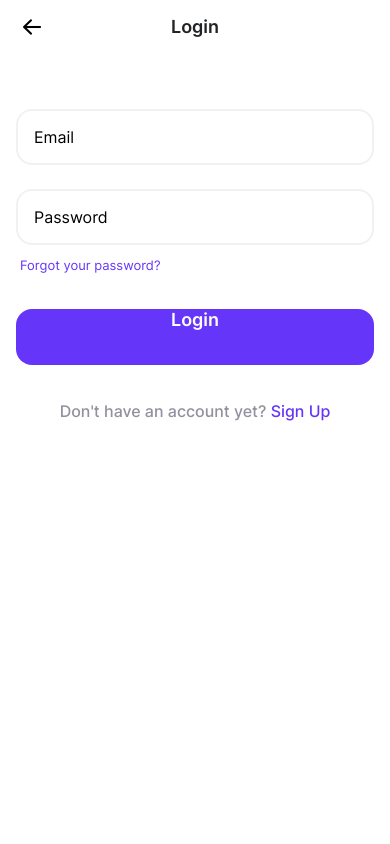
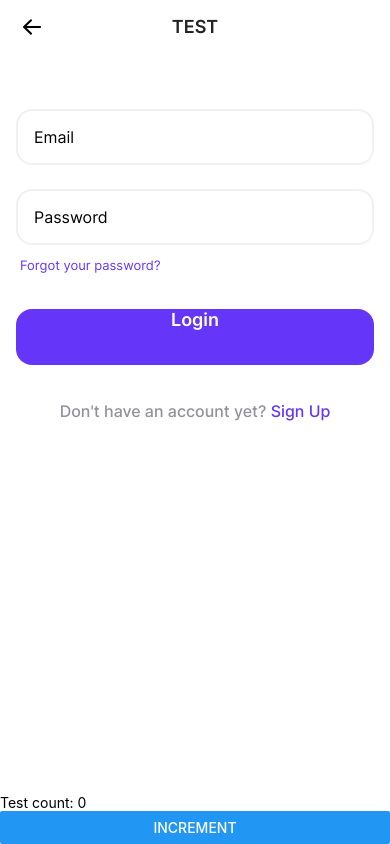
Before and after one commit to techstartucalgary/EasyMeal, a React Native app: screen / in a window 390 px wide. Built offline with nearby package versions, Linux system fonts and the light colour scheme.

Commit message:
Initial Context test

```diff
--- a/App.tsx
+++ b/App.tsx
@@ -2,6 +2,7 @@ import { StatusBar } from "expo-status-bar";
 import { StyleSheet, Text, View } from "react-native";
 
 import LoginPage from "./components/LoginPage";
+import { CounterContextProvider } from "./contexts/CounterContext";
 
 export default function App() {
   /*
@@ -11,7 +12,11 @@ export default function App() {
   </View>
   */
 
-  return <LoginPage />;
+  return (
+    <CounterContextProvider>
+      <LoginPage />
+    </CounterContextProvider>
+  );
 }
 
 const styles = StyleSheet.create({
--- a/components/LoginPage.tsx
+++ b/components/LoginPage.tsx
@@ -13,6 +13,8 @@ import {
 import { useFonts } from "expo-font";
 import AntDesign from "@expo/vector-icons/AntDesign";
 
+import { CounterContext } from "../contexts/CounterContext";
+
 function LoginPage() {
   const [fontsLoaded] = useFonts({
     "Inter-SemiBold": require("../assets/fonts/Inter-SemiBold.ttf"),
@@ -24,6 +26,8 @@ function LoginPage() {
     return null;
   }
 
+  const { count, increment, decrement } = React.useContext(CounterContext);
+
   return (
     <SafeAreaView style={styles.loginContainer}>
       <View style={styles.loginHeader}>
@@ -33,7 +37,7 @@ function LoginPage() {
           color="black"
           style={styles.backButton}
         />
-        <Text style={styles.loginText}>Login</Text>
+        <Text style={styles.loginText}>TEST</Text>
       </View>
       <TextInput
         style={[styles.loginInput, styles.emailInput]}
@@ -49,6 +53,8 @@ function LoginPage() {
         <Text style={styles.signupText}>Don't have an account yet?</Text>
         <Text style={[styles.signupText, styles.signupButton]}> Sign Up</Text>
       </View>
+      <Text>{`Test count: ${count}`}</Text>
+      <Button title="Increment" onPress={increment} />
     </SafeAreaView>
   );
 }
--- /dev/null
+++ b/contexts/CounterContext.tsx
@@ -0,0 +1,42 @@
+import React from "react";
+
+// Global state object
+const initialCounterState = {
+  count: 0,
+};
+
+const counterContextWrapper = (component?: React.Component) => ({
+  ...initialCounterState,
+  increment: () => {
+    initialCounterState.count += 1;
+    component?.setState({ context: counterContextWrapper(component) });
+  },
+  decrement: () => {
+    initialCounterState.count -= 1;
+    component?.setState({ context: counterContextWrapper(component) });
+  },
+});
+
+type CounterContext = ReturnType<typeof counterContextWrapper>;
+
+export const CounterContext = React.createContext<CounterContext>(
+  counterContextWrapper()
+);
+
+interface CounterState {
+  context: CounterContext;
+}
+
+export class CounterContextProvider extends React.Component {
+  state: CounterState = {
+    context: counterContextWrapper(this),
+  };
+
+  render() {
+    return (
+      <CounterContext.Provider value={this.state.context}>
+        {this.props.children}
+      </CounterContext.Provider>
+    );
+  }
+}
```
